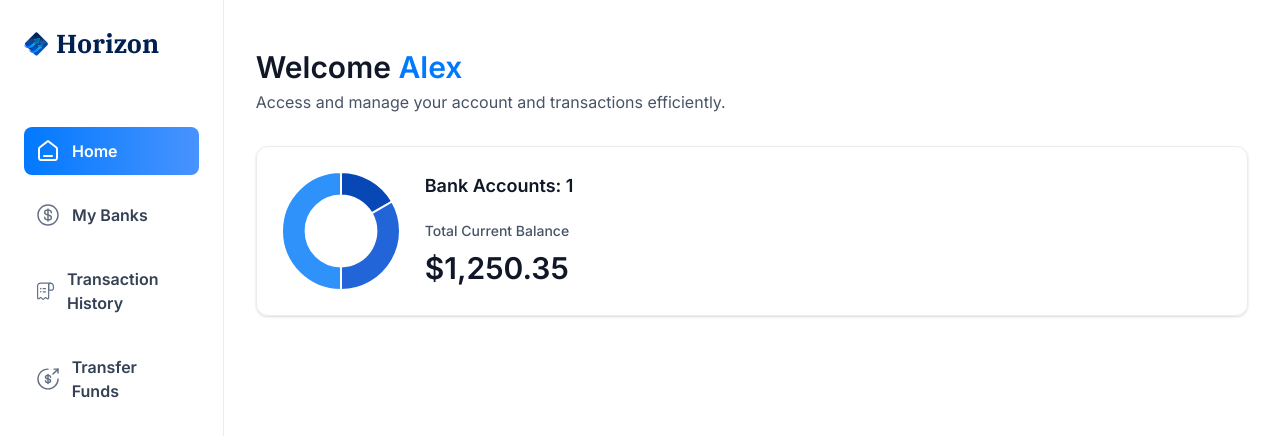
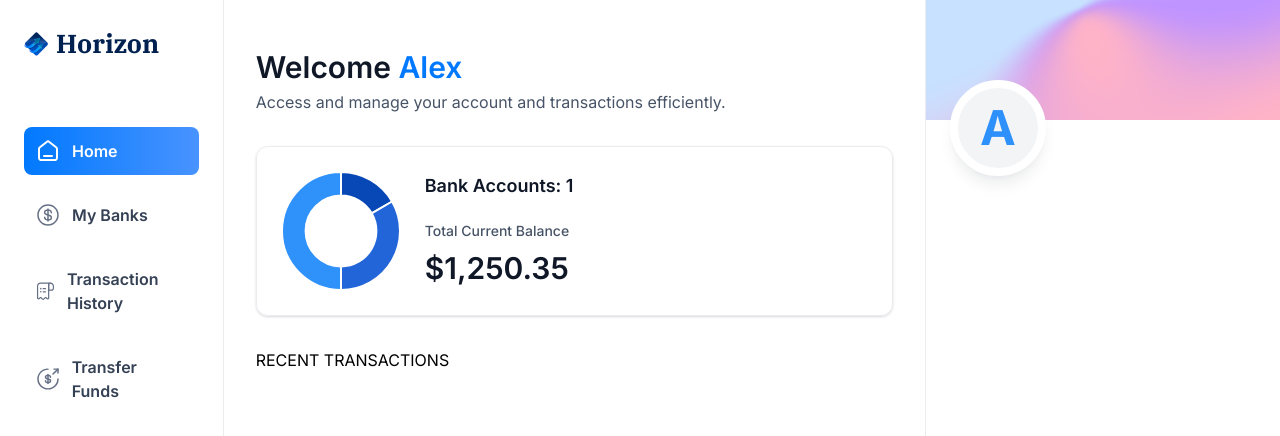
Before and after one commit to ASkachko/banking-tutorial, a Next.js app: page / in a window 1280 px wide. Shown: the top 436 px of the page. Built offline with nearby package versions, Linux system fonts and the light colour scheme.

Commit message:
made some more changes

```diff
--- a/app/(root)/page.tsx
+++ b/app/(root)/page.tsx
@@ -1,6 +1,7 @@
 import React from "react";
 import HeaderBox from "@/components/HeaderBox";
 import TotalBalanceBox from "@/components/TotalBalanceBox";
+import RightSidebar from "@/components/RightSidebar";
 
 function Home() {
   const loggedIn = { firstName: "Alex" };
@@ -16,12 +17,18 @@ function Home() {
             subtext="Access and manage your account and transactions efficiently."
           />
           <TotalBalanceBox
-accounts={[]}
+            accounts={[]}
             totalBanks={1}
             totalCurrentBalance={1250.35}
           />
         </header>
+        RECENT TRANSACTIONS
       </div>
+      <RightSidebar
+user={loggedIn}
+        transactions={[]}
+        banks={[]}
+      />
     </section>
   );
 }
--- a/app/globals.css
+++ b/app/globals.css
@@ -170,7 +170,7 @@
   }
 
   .profile-img {
-    @apply flex-center absolute -top-8 size-24 rounded-full bg-gray-100 border-8 border-white p-2 shadow-profile;
+    @apply flex-center absolute top-[5rem] size-24 rounded-full bg-gray-100 border-8 border-white p-2 shadow-profile;
   }
 
   .profile-details {
--- /dev/null
+++ b/components/RightSidebar.tsx
@@ -0,0 +1,21 @@
+import React from "react";
+
+function RightSidebar({ user, transactions, banks }: RightSidebarProps) {
+  return (
+    <aside className="right-sidebar">
+      <section className="flex flex-co pb-8">
+        <div className="profile-banner">
+          <div className="profile">
+            <div className="profile-img">
+              <span className="text-5xl font-bold text-blue-500">
+                {user.firstName[0]}
+              </span>
+            </div>
+          </div>
+        </div>
+      </section>
+    </aside>
+  );
+}
+
+export default RightSidebar;
```
